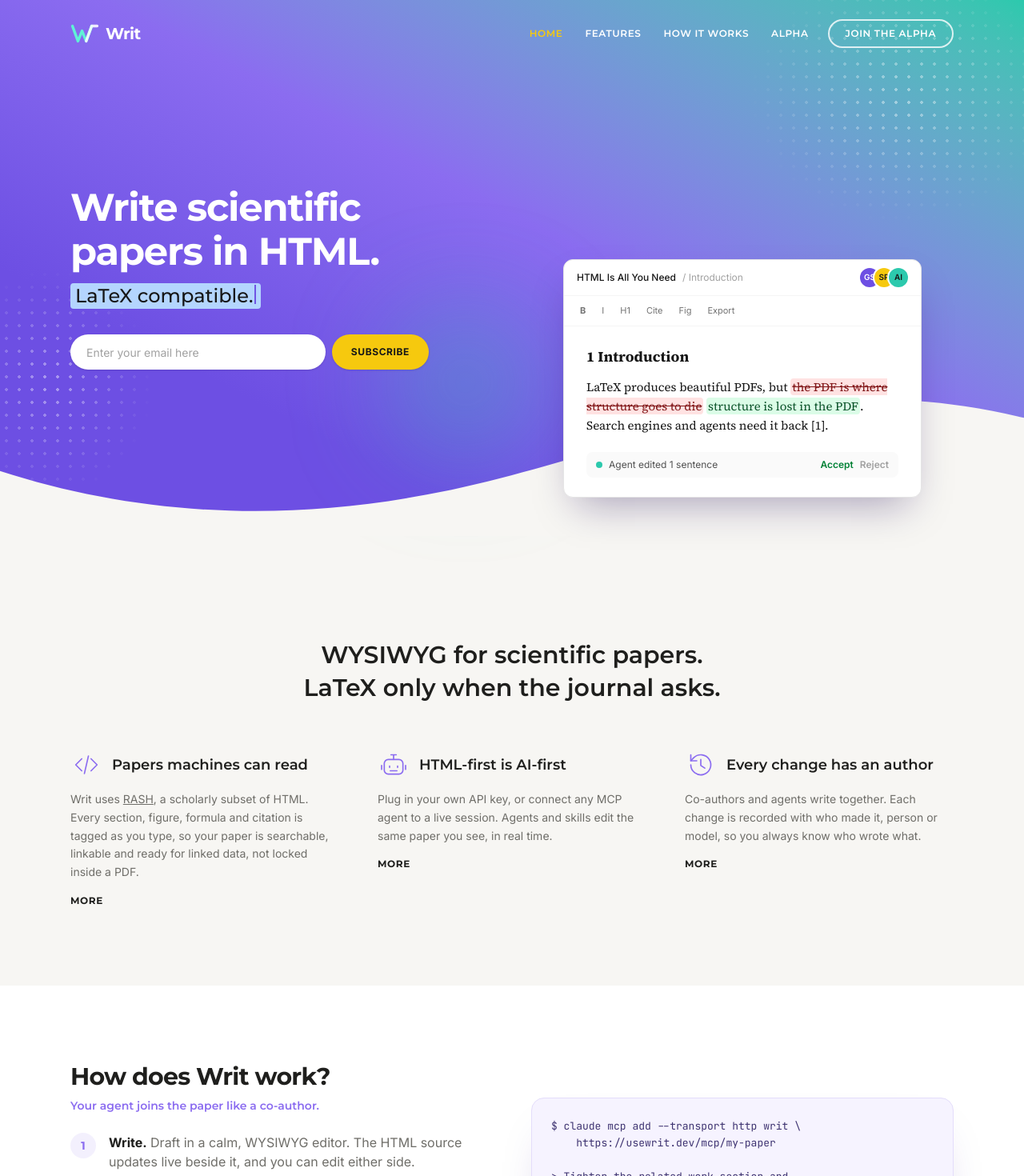
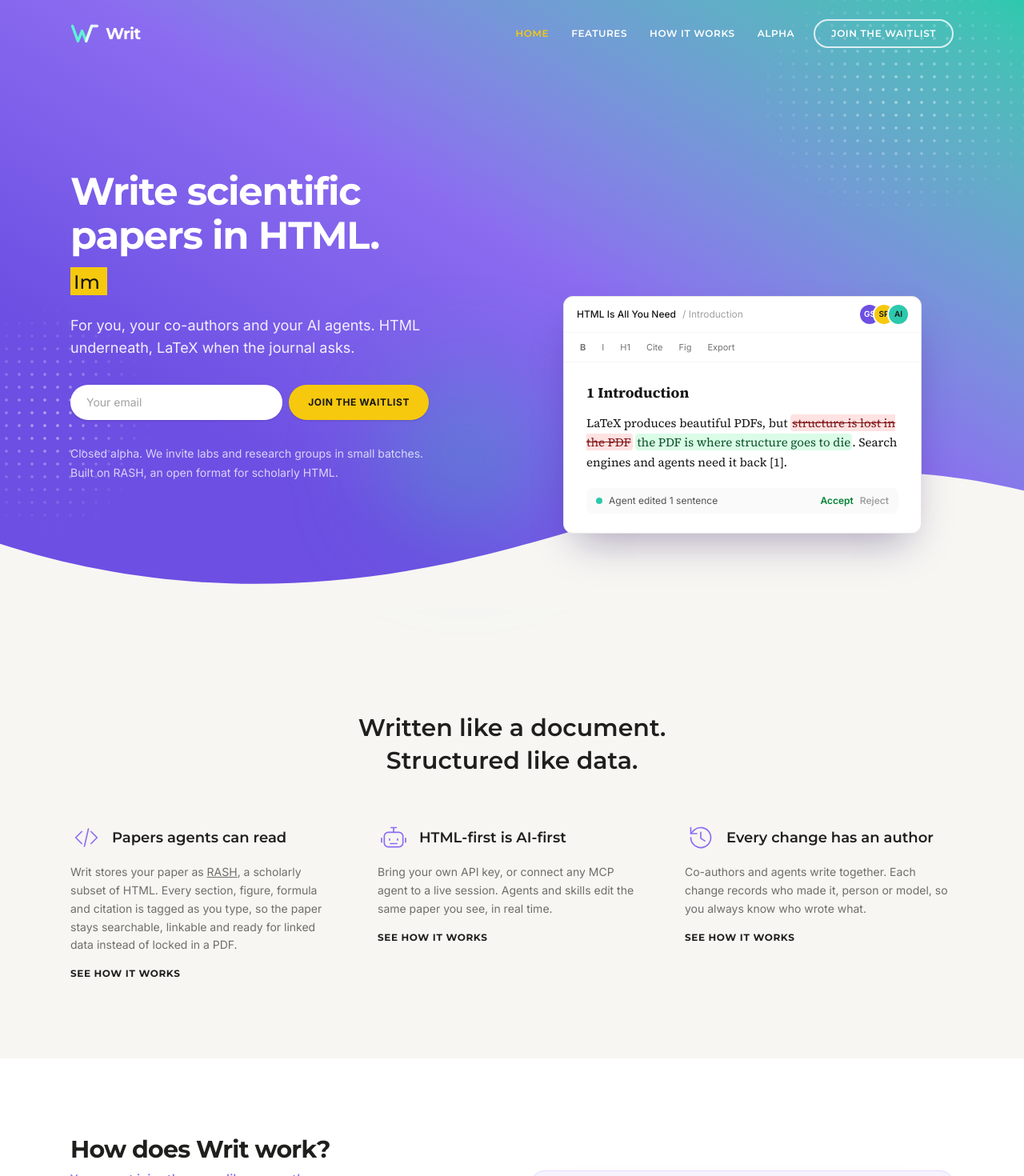
Before and after one commit to gspinaci/writeditor-homepage, a Next.js app: page / in a window 1280 px wide. Shown: the top 1470 px of the page at 80% size. Built offline with nearby package versions, Linux system fonts and the light colour scheme; no server answers.

Commit message:
Align landing copy, add typewriter hero highlight, trust line and metadata
Co-Authored-By: Claude Sonnet 5.5 <noreply@anthropic.com>

```diff
--- a/app/globals.css
+++ b/app/globals.css
@@ -49,3 +49,6 @@ body { background: var(--bg); color: var(--ink); }
   color-scheme: light;
 }
 :focus-visible { outline: 2px solid var(--accent); outline-offset: 2px; }
+
+
+@keyframes caret { 50% { opacity: 0; } }
--- a/app/layout.tsx
+++ b/app/layout.tsx
@@ -9,8 +9,8 @@ const display = Montserrat({ subsets: ["latin"], variable: "--font-montserrat",
 
 const site = process.env.SITE_URL ?? "https://usewrit.dev"; // CI sets it to the live URL
 const base = process.env.BASE_PATH ?? "";
-const title = "Writ: write scientific papers in HTML, submit them in LaTeX";
-const description = "Writ is an AI-first WYSIWYG editor for scholarly articles. Semantic HTML that machines can read, live collaboration with co-authors and your own AI agents, and export to HTML, PDF and LaTeX.";
+const title = "Writ: write scientific papers in HTML, with your agents";
+const description = "Writ is a WYSIWYG editor for scientific papers. HTML underneath, so co-authors and AI agents edit the same paper, every change is logged by author, and LaTeX export is there when the journal asks.";
 
 export const metadata: Metadata = {
   metadataBase: new URL(site + base + "/"),
--- a/app/opengraph-image.tsx
+++ b/app/opengraph-image.tsx
@@ -11,7 +11,7 @@ export default function Image() {
       <div style={{ width: "100%", height: "100%", display: "flex", flexDirection: "column", justifyContent: "center", padding: 80, background: "linear-gradient(60deg,#6d4fe3,#8a6cf0 55%,#4fb8b0)", color: "white" }}>
         <div style={{ fontSize: 40, fontWeight: 700, color: "#5ff2d6" }}>Writ</div>
         <div style={{ fontSize: 84, fontWeight: 700, lineHeight: 1.1, marginTop: 24 }}>Write scientific papers in HTML.</div>
-        <div style={{ fontSize: 40, marginTop: 28 }}>LaTeX compatible.</div>
+        <div style={{ fontSize: 40, marginTop: 28 }}>A WYSIWYG editor for you, your co-authors and your AI agents.</div>
       </div>
     ),
     size,
--- a/app/page.tsx
+++ b/app/page.tsx
@@ -1,5 +1,6 @@
 import type { ReactNode } from "react";
 import WaitlistForm from "@/components/WaitlistForm";
+import Typewriter from "@/components/Typewriter";
 
 // ---------- line icons (stroke = currentColor) ----------
 const Icon = ({ children, className = "size-10" }: { children: ReactNode; className?: string }) => (
@@ -16,9 +17,9 @@ const icons = {
 };
 
 const features = [
-  { icon: icons.code, title: "Papers machines can read", body: <>Writ uses <a href="https://github.com/essepuntato/rash" className="underline hover:text-brand-violet">RASH</a>, a scholarly subset of HTML. Every section, figure, formula and citation is tagged as you type, so your paper is searchable, linkable and ready for linked data, not locked inside a PDF.</> },
-  { icon: icons.agent, title: "HTML-first is AI-first", body: "Plug in your own API key, or connect any MCP agent to a live session. Agents and skills edit the same paper you see, in real time." },
-  { icon: icons.history, title: "Every change has an author", body: "Co-authors and agents write together. Each change is recorded with who made it, person or model, so you always know who wrote what." },
+  { icon: icons.code, title: "Papers agents can read", body: <>Writ stores your paper as <a href="https://github.com/essepuntato/rash" className="underline hover:text-brand-violet">RASH</a>, a scholarly subset of HTML. Every section, figure, formula and citation is tagged as you type, so the paper stays searchable, linkable and ready for linked data instead of locked in a PDF.</> },
+  { icon: icons.agent, title: "HTML-first is AI-first", body: "Bring your own API key, or connect any MCP agent to a live session. Agents and skills edit the same paper you see, in real time." },
+  { icon: icons.history, title: "Every change has an author", body: "Co-authors and agents write together. Each change records who made it, person or model, so you always know who wrote what." },
 ];
 
 const alphaCards = [
@@ -53,8 +54,8 @@ export default function Home() {
             <a href="#how" className="hover:text-brand-yellow">How it works</a>
             <a href="#alpha-features" className="hover:text-brand-yellow">Alpha</a>
           </nav>
-          <a href="#alpha" className="ml-auto rounded-full border-2 border-white/80 px-5 py-2 font-display text-xs font-semibold uppercase tracking-wider hover:bg-white hover:text-brand-purple md:ml-0">
-            Join the alpha
+          <a href="#join" className="ml-auto rounded-full border-2 border-white/80 px-5 py-2 font-display text-xs font-semibold uppercase tracking-wider hover:bg-white hover:text-brand-purple md:ml-0">
+            Join the waitlist
           </a>
         </header>
 
@@ -62,9 +63,12 @@ export default function Home() {
           <div>
             <h1 className="font-display text-3xl sm:text-4xl lg:text-5xl font-bold leading-[1.15] tracking-tight">
               Write scientific papers in HTML.
-              <span className="mt-3 block w-fit rounded-sm bg-[#b4d5fe] px-1.5 text-xl font-medium tracking-normal text-neutral-900 sm:text-2xl">LaTeX compatible.<span aria-hidden className="ml-0.5 inline-block h-[1em] w-0.5 translate-y-0.5 animate-pulse bg-brand-purple" /></span>
+              <span className="mt-3 block w-fit bg-brand-yellow px-1 leading-snug text-xl font-medium tracking-normal text-neutral-900 sm:text-2xl"><Typewriter /></span>
             </h1>
-            <div className="mt-8"><WaitlistForm /></div>
+            <p className="mt-6 max-w-md text-lg text-white/90">For you, your co-authors and your AI agents. HTML underneath, LaTeX when the journal asks.</p>
+            <div id="join" className="mt-8 scroll-mt-24"><WaitlistForm /></div>
+            <p className="mt-1 text-sm text-white/75">Closed alpha. We invite labs and research groups in small batches.</p>
+            <p className="mt-1 text-sm text-white/75">Built on RASH, an open format for scholarly HTML.</p>
           </div>
 
           {/* product shot, drawn in markup so it stays sharp */}
@@ -85,8 +89,8 @@ export default function Home() {
               <div className="px-7 py-6">
                 <p className="font-serif text-lg font-bold">1 Introduction</p>
                 <p className="mt-3 font-serif text-[15px] leading-relaxed">
-                  LaTeX produces beautiful PDFs, but <del className="rounded bg-red-100 px-0.5 text-red-900">the PDF is where structure goes to die</del>{" "}
-                  <ins className="rounded bg-green-100 px-0.5 text-green-900 no-underline">structure is lost in the PDF</ins>. Search engines and agents need it back [1].
+                  LaTeX produces beautiful PDFs, but <del className="rounded bg-red-100 px-0.5 text-red-900">structure is lost in the PDF</del>{" "}
+                  <ins className="rounded bg-green-100 px-0.5 text-green-900 no-underline">the PDF is where structure goes to die</ins>. Search engines and agents need it back [1].
                 </p>
                 <div className="mt-5 flex items-center gap-2 rounded-lg bg-neutral-50 px-3 py-2 text-xs text-neutral-600">
                   <span className="size-2 rounded-full bg-brand-teal" />Agent edited 1 sentence
@@ -106,7 +110,7 @@ export default function Home() {
         {/* ---------- FEATURES ---------- */}
         <section id="features" className="mx-auto max-w-6xl px-4 pb-24 pt-20 sm:px-6 sm:pt-32">
           <h2 className="mx-auto max-w-xl text-center font-display text-2xl font-semibold leading-snug sm:text-3xl">
-            WYSIWYG for scientific papers.<br />LaTeX only when the journal asks.
+            Written like a document.<br />Structured like data.
           </h2>
           <div className="mt-14 grid gap-12 md:grid-cols-3">
             {features.map((f) => (
@@ -116,7 +120,7 @@ export default function Home() {
                   <h3 className="font-display text-lg font-semibold">{f.title}</h3>
                 </div>
                 <p className="mt-3 text-sm leading-relaxed text-muted">{f.body}</p>
-                <a href="#how" className="mt-4 inline-block font-display text-xs font-bold uppercase tracking-wider hover:text-brand-violet">More</a>
+                <a href="#how" className="mt-4 inline-block font-display text-xs font-bold uppercase tracking-wider hover:text-brand-violet">See how it works</a>
               </article>
             ))}
           </div>
@@ -157,7 +161,7 @@ export default function Home() {
         {/* ---------- WHAT'S IN THE ALPHA ---------- */}
         <section id="alpha-features" className="mx-auto max-w-6xl px-4 py-24 sm:px-6">
           <h2 className="text-center font-display text-2xl font-semibold leading-snug sm:text-3xl">
-            What&apos;s in the alpha?<br />Subscribe to get access.
+            What&apos;s in the alpha?<br />Four things, from draft to journal.
           </h2>
           <div className="mt-12 grid gap-5 sm:grid-cols-2 lg:grid-cols-4">
             {alphaCards.map((c, i) => {
@@ -171,25 +175,12 @@ export default function Home() {
                   </div>
                   <div className={`border-t px-6 py-6 ${hot ? "border-white/15" : "border-line"}`}>
                     <a href="#alpha" className={`inline-block rounded-full px-6 py-2 font-display text-[11px] font-bold uppercase tracking-wider ${hot ? "bg-white text-brand-purple hover:bg-white/90" : "border-2 border-brand-violet/40 text-brand-violet hover:border-brand-violet"}`}>
-                      Get early access
+                      Join the waitlist
                     </a>
                   </div>
                 </article>
               );
             })}
-          </div>
-        </section>
-
-        {/* ---------- CTA BAND ---------- */}
-        <section id="alpha" className="relative isolate overflow-hidden bg-brand-purple text-white">
-          <div aria-hidden className="absolute -right-8 top-6 -z-10 h-56 w-72 [mask-image:radial-gradient(closest-side,black,transparent)]" style={dots} />
-          <div className="mx-auto max-w-3xl px-4 py-24 text-center sm:px-6 sm:py-32">
-            <h2 className="font-display text-4xl font-bold tracking-tight sm:text-6xl">Join the closed alpha now!</h2>
-            <p className="mx-auto mt-6 max-w-2xl text-lg text-white/85 sm:text-xl">
-              We are onboarding labs and research groups in small batches. Leave your email and we&apos;ll send an invite link when your spot opens.
-            </p>
-            <div className="mt-10 [&>form]:mx-auto [&>form]:max-w-xl"><WaitlistForm /></div>
-            <p className="mt-6 text-sm text-white/75">Questions? <a href="mailto:hello@usewrit.dev" className="underline hover:text-white">hello@usewrit.dev</a></p>
           </div>
         </section>
 
@@ -201,15 +192,34 @@ export default function Home() {
             <span className="absolute -right-10 top-20 size-6 rounded-full bg-brand-violet/30" />
           </div>
           <div>
-            <h2 className="font-display text-3xl font-bold leading-tight tracking-tight">Structure in, structure out.<br />Search everything.</h2>
+            <h2 className="font-display text-3xl font-bold leading-tight tracking-tight">HTML is where scientific papers are headed.</h2>
+            <p className="mt-2 font-display text-sm font-semibold text-brand-violet">Structure in, structure out. Search everything.</p>
             <p className="mt-5 leading-relaxed text-muted">
-              A PDF loses your paper's structure, and machines have to guess it back.
-              Writ stores your paper as RASH, so every section, figure and reference stays tagged and readable by search engines, repositories and agents.
+              A PDF loses your paper&apos;s structure, and everyone downstream has to guess it back.
+              Writ stores your paper as RASH, a scholarly subset of HTML, so the structure is never lost.
             </p>
+            <ul className="mt-5 space-y-3 text-muted">
+              <li><strong className="text-ink">Parsed the same way every time.</strong> Any HTML parser reads your sections, figures and references identically. Nothing is reconstructed from page coordinates.</li>
+              <li><strong className="text-ink">Linkable down to the detail.</strong> Point a co-author, a reviewer or an agent at a specific section, figure or formula.</li>
+              <li><strong className="text-ink">Web first.</strong> Your paper is a web page from the first draft: searchable, readable on a phone and ready for linked data.</li>
+            </ul>
             <p className="mt-6 font-display text-sm font-bold uppercase tracking-wider text-brand-violet">Built on the RASH framework</p>
             <p className="text-xs text-muted">Research Articles in Simplified HTML</p>
           </div>
         </section>
+        {/* ---------- CTA BAND ---------- */}
+        <section id="alpha" className="relative isolate overflow-hidden bg-brand-purple text-white">
+          <div aria-hidden className="absolute -right-8 top-6 -z-10 h-56 w-72 [mask-image:radial-gradient(closest-side,black,transparent)]" style={dots} />
+          <div className="mx-auto max-w-3xl px-4 py-24 text-center sm:px-6 sm:py-32">
+            <h2 className="font-display text-4xl font-bold tracking-tight sm:text-6xl">Join the closed alpha.</h2>
+            <p className="mx-auto mt-6 max-w-2xl text-lg text-white/85 sm:text-xl">
+              We&apos;re onboarding labs and research groups in small batches. Leave your email and we&apos;ll send an invite when your spot opens.
+            </p>
+            <div className="mt-10 [&>form]:mx-auto [&>form]:max-w-xl"><WaitlistForm /></div>
+            <p className="mt-6 text-sm text-white/75">Questions? <a href="mailto:hello@usewrit.dev" className="underline hover:text-white">hello@usewrit.dev</a></p>
+          </div>
+        </section>
+
       </main>
 
       {/* ---------- FOOTER ---------- */}
@@ -217,7 +227,7 @@ export default function Home() {
         <div className="mx-auto grid max-w-6xl gap-10 border-t border-line px-4 py-14 text-sm sm:px-6 md:grid-cols-[1.5fr_1fr_1fr]">
           <div>
             <p className="font-display text-lg font-bold">Writ</p>
-            <p className="mt-3 max-w-xs text-muted">AI-first scholarly writing in semantic HTML, for researchers and their agents.</p>
+            <p className="mt-3 max-w-xs text-muted">Scholarly writing in semantic HTML, for researchers and their agents.</p>
             <p className="mt-3 text-xs text-muted">Writ /rɪt/, rhymes with “bit”.</p>
             <a className="mt-3 inline-block text-muted hover:text-ink" href="mailto:hello@usewrit.dev">hello@usewrit.dev</a>
           </div>
@@ -226,7 +236,7 @@ export default function Home() {
             <ul className="mt-3 space-y-2 text-muted">
               <li><a className="hover:text-ink" href="#features">Features</a></li>
               <li><a className="hover:text-ink" href="#how">How it works</a></li>
-              <li><a className="hover:text-ink" href="#alpha">Closed alpha</a></li>
+              <li><a className="hover:text-ink" href="#alpha">Join the waitlist</a></li>
             </ul>
           </div>
           <div>
--- /dev/null
+++ b/components/Typewriter.tsx
@@ -0,0 +1,42 @@
+"use client";
+
+import { useEffect, useState } from "react";
+
+const POINTS = ["Edit it like a document", "Export to LaTeX", "Import from LaTeX"];
+const STATIC = "WYSIWYG editor, LaTeX compatible.";
+const sleep = (ms: number) => new Promise((r) => setTimeout(r, ms));
+
+/** Types each point, then loops. Shows static text without JS or with reduced motion. */
+export default function Typewriter() {
+  const [top, setTop] = useState(STATIC);
+
+  useEffect(() => {
+    if (matchMedia("(prefers-reduced-motion: reduce)").matches) return;
+    let dead = false;
+    const type = async (s: string, set: (v: string) => void) => {
+      for (let i = 1; i <= s.length && !dead; i++) { set(s.slice(0, i)); await sleep(55); }
+    };
+    (async () => {
+      setTop("");
+      while (!dead) {
+        for (const p of POINTS) {
+          await type(p, setTop);
+          await sleep(1300);
+          for (let n = p.length - 1; n >= 0 && !dead; n--) { setTop(p.slice(0, n)); await sleep(28); }
+          await sleep(250);
+        }
+      }
+    })();
+    return () => { dead = true; };
+  }, []);
+
+  return (
+    <>
+      <span className="sr-only">{STATIC}</span>
+      <span aria-hidden className="whitespace-nowrap">
+        {top}
+        <span className="ml-0.5 inline-block h-[1.1em] w-[3px] translate-y-1 animate-[caret_0.6s_steps(1)_infinite] bg-neutral-900" />
+      </span>
+    </>
+  );
+}
--- a/components/WaitlistForm.tsx
+++ b/components/WaitlistForm.tsx
@@ -41,14 +41,14 @@ export default function WaitlistForm() {
     <form onSubmit={submit} className="w-full max-w-md">
       <div className="flex flex-col gap-2 sm:flex-row">
         <label htmlFor={id} className="sr-only">Email address</label>
-        <input id={id} name="email" type="email" required maxLength={254} autoComplete="email" placeholder="Enter your email here"
+        <input id={id} name="email" type="email" required maxLength={254} autoComplete="email" placeholder="Your email"
           aria-invalid={state?.ok === false || undefined} aria-describedby={`${id}-msg`}
           className="h-11 w-full min-w-0 rounded-full sm:flex-1 border-0 bg-white px-5 text-sm text-neutral-900 shadow-sm outline-none placeholder:text-neutral-400 focus-visible:ring-4 focus-visible:ring-brand-yellow" />
         {/* honeypot */}
         <input type="text" name="website" tabIndex={-1} autoComplete="off" aria-hidden="true" className="hidden" />
         <button disabled={pending}
           className="h-11 shrink-0 rounded-full bg-brand-yellow px-6 text-xs font-bold uppercase tracking-wider text-neutral-900 shadow-sm transition hover:brightness-105 disabled:opacity-60">
-          {pending ? "Sending…" : "Subscribe"}
+          {pending ? "Sending…" : "Join the waitlist"}
         </button>
       </div>
       <p id={`${id}-msg`} role="status" className="mt-2 min-h-5 text-sm text-white/85">
```
